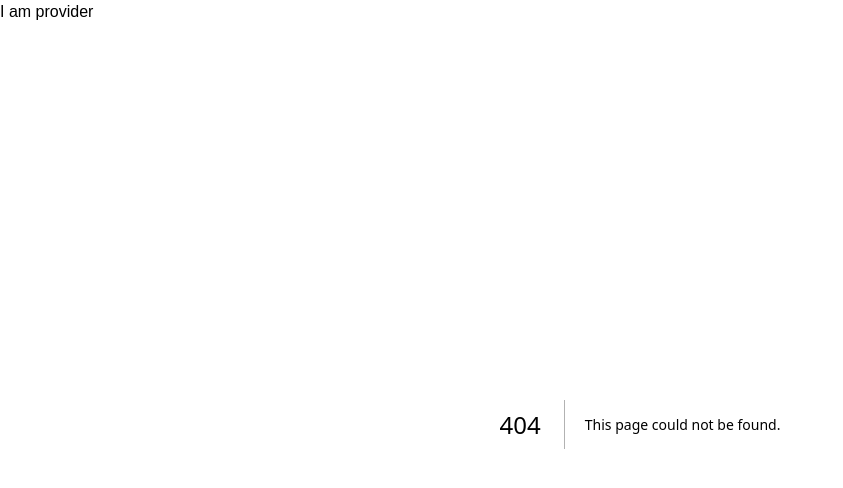
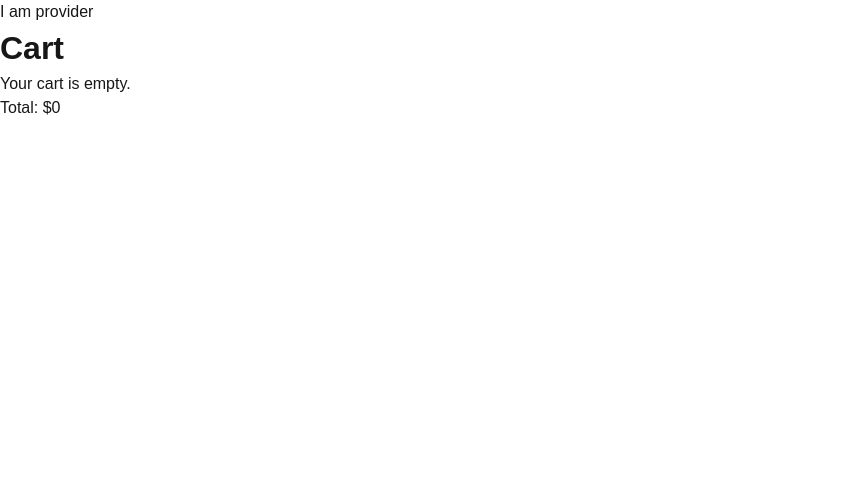
Before and after one commit to ashishmangla0/woo, a Next.js app: page /cart in a window 1280 px wide. Before the commit this address had no page. Shown: the top 488 px of the page, without its empty margins (0-843 px from the left). Built offline with nearby package versions, Linux system fonts and the light colour scheme.

Commit message:
add new code

```diff
--- a/package.json
+++ b/package.json
@@ -18,7 +18,10 @@
   },
   "devDependencies": {
     "@eslint/eslintrc": "^3",
+    "@types/node": "22.13.4",
+    "@types/react": "19.0.10",
     "eslint": "^9",
-    "eslint-config-next": "15.1.7"
+    "eslint-config-next": "15.1.7",
+    "typescript": "5.7.3"
   }
 }
--- a/src/app/StoreProvider.jsx
+++ b/src/app/StoreProvider.jsx
@@ -1,5 +1,5 @@
 'use client'
-import Store from '@/lib/store';
+import Store from '../lib/store';
 import { Provider } from 'react-redux';
 
 const StoreProvider = (    {children}) =>{
--- /dev/null
+++ b/src/app/cart/page.jsx
@@ -0,0 +1,29 @@
+// app/cart/page.js
+"use client";
+import { useSelector } from "react-redux";
+
+export default function CartPage() {
+  const cart = useSelector((state) => state.cart);
+
+  console.log("Cart State:", cart); // Debugging: Log the cart state
+
+  return (
+    <div>
+      <h1>Cart</h1>
+      {cart.items.length === 0 ? (
+        <p>Your cart is empty.</p>
+      ) : (
+        <ul>
+          {cart.items.map((item) => (
+            <li key={item.id}>
+              <h2>{item.name}</h2>
+              <p>Price: ${item.price}</p>
+              <p>Quantity: {item.quantity}</p>
+            </li>
+          ))}
+        </ul>
+      )}
+      <p>Total: ${cart.total}</p>
+    </div>
+  );
+}
--- a/src/app/globals.css
+++ b/src/app/globals.css
@@ -142,3 +142,8 @@ body {
 .product-brand span{
   text-transform: capitalize;
 }
+
+
+.product-link a{
+  display: flex;
+}
--- a/src/app/page.js
+++ b/src/app/page.js
@@ -1,11 +1,10 @@
-import ProductsList from "@/components/ProductsList";
 import styles from "./page.module.css";
 const  Home = async() => {
 
   return (
     <div className={styles.page}>
       <main className={styles.main}>
-
+       I am home page
 
       </main>
 
--- a/src/app/products/page.jsx
+++ b/src/app/products/page.jsx
@@ -1,4 +1,5 @@
-import ProductsList from "@/components/ProductsList"
+
+import ProductsList from "../../components/ProductsList"
 
 const Products = () =>{
 return(
--- a/src/lib/cartSlice.js
+++ b/src/lib/cartSlice.js
@@ -13,6 +13,18 @@ const cartSlice = createSlice({
     initialState:cartInitialState,
     reducers:{
         addToCart:(state,action) =>{
+            const { id, name, price, quantity = 1 } = action.payload;
+            const existingItem = state.items.find((item) => item.id === id);
+
+            if (existingItem) {
+              existingItem.quantity += quantity; // Increase quantity if item already exists
+            } else {
+              state.items.push({ id, name, price, quantity }); // Add new item to the cart
+            }
+
+            state.total += price * quantity; // Update total price
+
+            console.log(state.items);
 
         }
     }
--- a/src/lib/store.js
+++ b/src/lib/store.js
@@ -1,9 +1,11 @@
-const { configureStore } = require("@reduxjs/toolkit");
+const { configureStore, createReducer } = require("@reduxjs/toolkit");
 import productsReducer from './productsSlice';
+import cartReducer from './cartSlice'
 
 const Store = configureStore({
     reducer: {
         products:productsReducer ,
+        cart:cartReducer
       },
 })
 
```
Also changed, not shown: src/components/CartList.jsx (added, +21 -0 lines), src/components/Products.jsx (+12 -6 lines), src/components/ProductsList.jsx (+1 -18 lines), tsconfig.json (added, +35 -0 lines), 2 other files (tests, documents, lock files or other folders).
